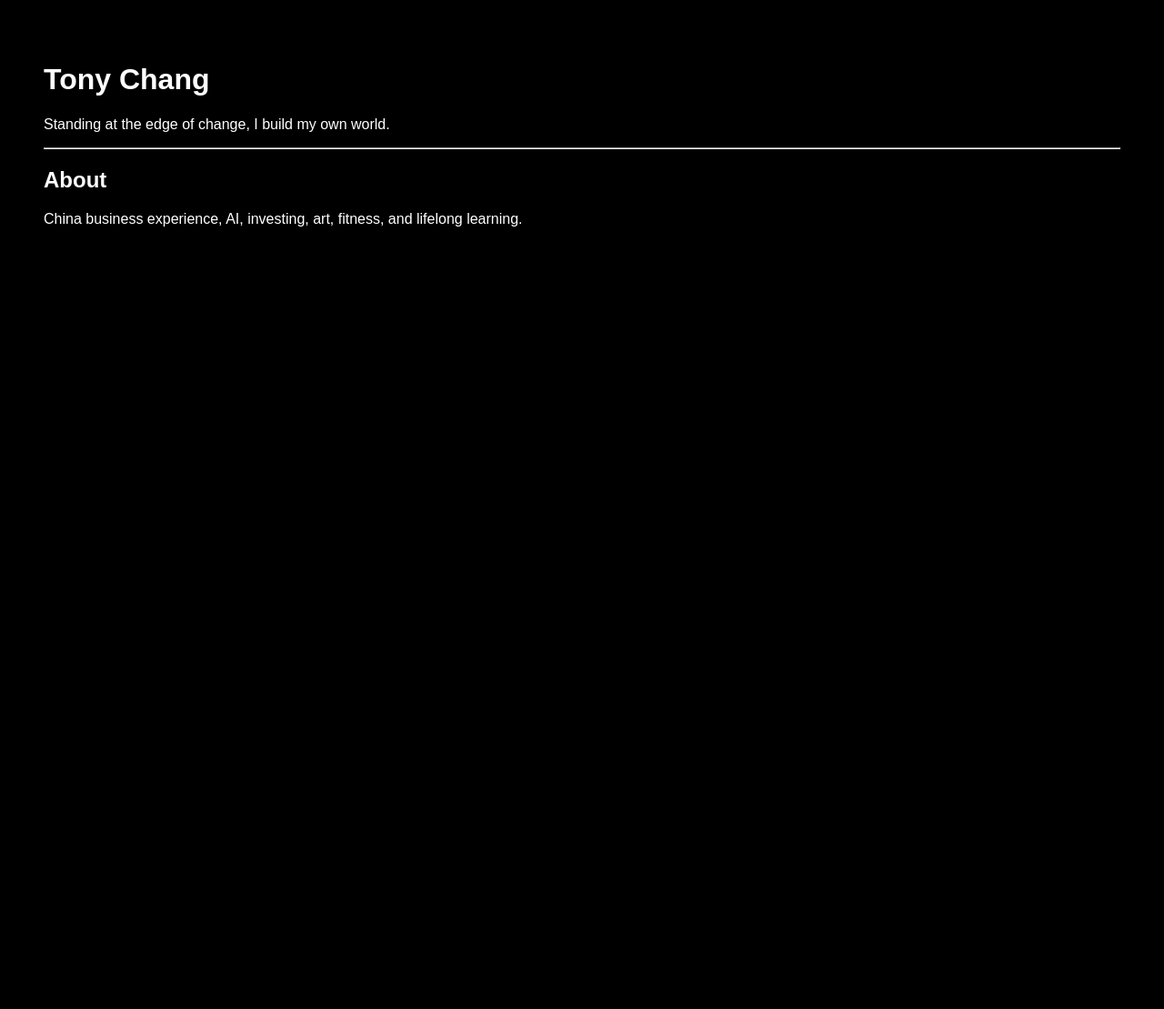
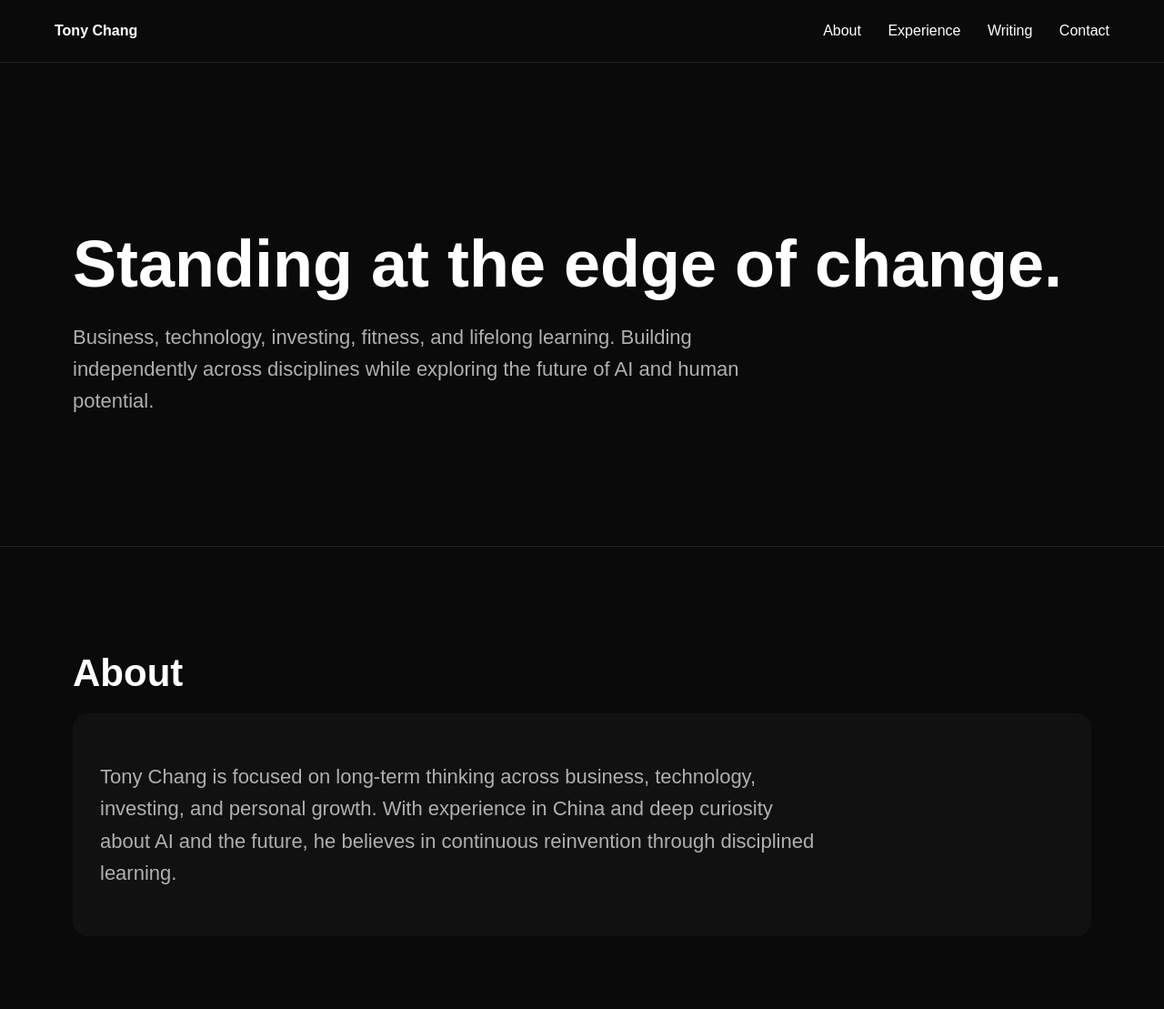
Before and after one commit to yk10577/TonyChang, a plain HTML site: page index.html in a window 1280 px wide. Shown: the whole page at 91% size. Before the commit the page ends 800 px from the top, so only its background shows below. Drawn offline with Linux system fonts and the light colour scheme.

Commit message:
homepage redesign

```diff
--- a/index.html
+++ b/index.html
@@ -1,25 +1,101 @@
+<!DOCTYPE html>
+<html lang="en">
+<head>
+    <meta charset="UTF-8">
+    <meta name="viewport" content="width=device-width, initial-scale=1.0">
+    <title>Tony Chang</title>
 
-<!DOCTYPE html>
-<html>
-<head>
-<title>Tony Chang</title>
+    <style>
+        body {
+            background-color: #0a0a0a;
+            color: white;
+            font-family: Arial, sans-serif;
+            margin: 0;
+            padding: 0;
+        }
+
+        nav {
+            display: flex;
+            justify-content: space-between;
+            padding: 25px 60px;
+            border-bottom: 1px solid #222;
+        }
+
+        nav a {
+            color: white;
+            text-decoration: none;
+            margin-left: 25px;
+        }
+
+        .hero {
+            padding: 120px 80px;
+        }
+
+        h1 {
+            font-size: 72px;
+            margin-bottom: 20px;
+        }
+
+        p {
+            font-size: 22px;
+            color: #b0b0b0;
+            max-width: 800px;
+            line-height: 1.6;
+        }
+
+        .section {
+            padding: 80px;
+            border-top: 1px solid #222;
+        }
+
+        .section h2 {
+            font-size: 42px;
+            margin-bottom: 20px;
+        }
+
+        .card {
+            background-color: #111;
+            padding: 30px;
+            border-radius: 16px;
+            margin-top: 20px;
+        }
+    </style>
 </head>
 
-<body style="background-color:black; color:white; font-family:Arial; padding:40px;">
+<body>
 
-    <h1>Tony Chang</h1>
+    <nav>
+        <div><strong>Tony Chang</strong></div>
 
-    <p>
-        Standing at the edge of change, I build my own world.
-    </p>
+        <div>
+            <a href="#">About</a>
+            <a href="#">Experience</a>
+            <a href="#">Writing</a>
+            <a href="#">Contact</a>
+        </div>
+    </nav>
 
-    <hr>
+    <section class="hero">
+        <h1>Standing at the edge of change.</h1>
 
-    <h2>About</h2>
+        <p>
+            Business, technology, investing, fitness, and lifelong learning.
+            Building independently across disciplines while exploring the future of AI and human potential.
+        </p>
+    </section>
 
-    <p>
-        China business experience, AI, investing, art, fitness, and lifelong learning.
-    </p>
+    <section class="section">
+        <h2>About</h2>
+
+        <div class="card">
+            <p>
+                Tony Chang is focused on long-term thinking across business,
+                technology, investing, and personal growth.
+                With experience in China and deep curiosity about AI and the future,
+                he believes in continuous reinvention through disciplined learning.
+            </p>
+        </div>
+    </section>
 
 </body>
 </html>
```
